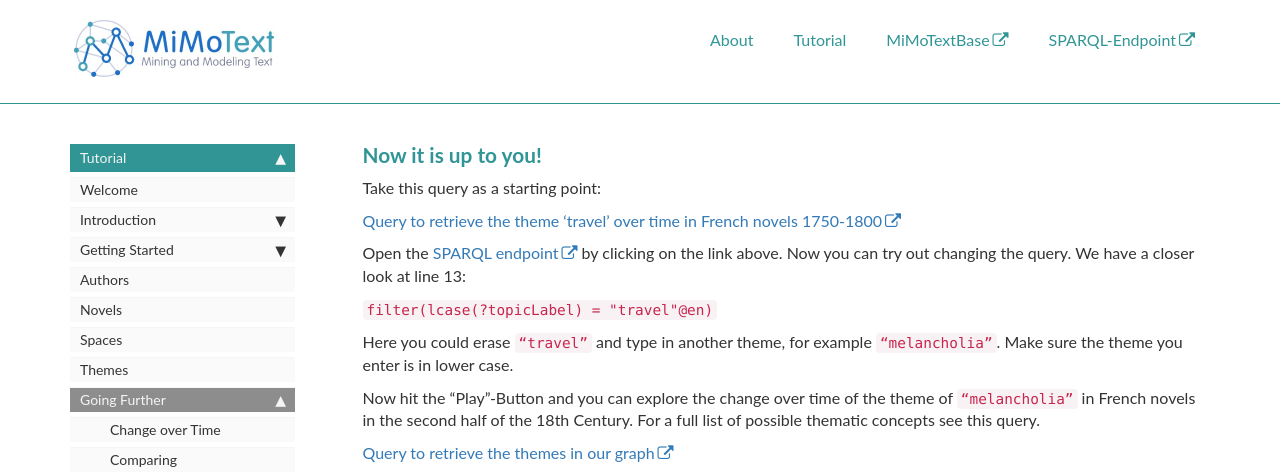
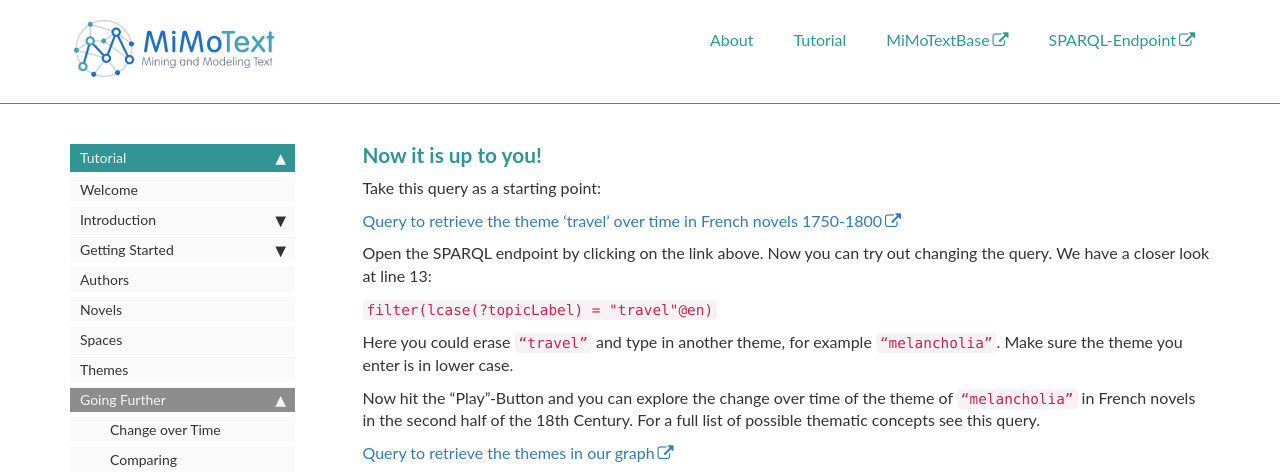
Before and after one commit to MiMoText/MiMoTextBase_Tutorial, a Jekyll site: the page built from pages/tutorial/up_to_you.md, in a window 1280 px wide and 1226 px high, cut to the strip 0-473 px from the top of the window. Built offline with Jekyll 4.4.1, drawn with Linux system fonts in a browser that asks for light colours; comment, search, counter and statistics services are not loaded; our own code applies the rules of GitHub Pages for plain Markdown files; some of the changed lines change nothing that is shown.

Commit message:
Update up_to_you.md

```diff
--- a/pages/tutorial/up_to_you.md
+++ b/pages/tutorial/up_to_you.md
@@ -13,12 +13,11 @@ topnav: topnav_tut
 ### **Now it is up to you!**
 
 
-
 Take this query as a starting point:
 
 [Query to retrieve the theme 'travel' over time in French novels 1750-1800](https://tinyurl.com/2cab44h4){:target="\_blank", rel: "noopener noreferrer"}
 
-Open the [SPARQL endpoint](http://query.mimotext.uni-trier.de) by clicking on the link above. Now you can try out changing the query. We have a closer look at line 13:
+Open the SPARQL endpoint by clicking on the link above. Now you can try out changing the query. We have a closer look at line 13:
 
  <code>filter(lcase(?topicLabel) = "travel"@en)</code>
 
```
